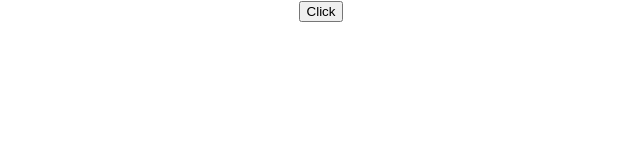
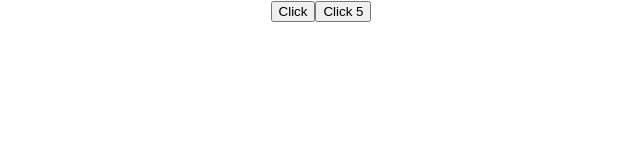
Before and after one commit to Ribeiro/ReactCrashCourse, a React (Create React App) app in the folder react-demo/: page / in a window 1280 px wide. Shown: the top 160 px of the page, without its empty margins (319-959 px from the left). Built offline with nearby package versions, Linux system fonts and the light colour scheme.

Commit message:
Event handling passing additional arguments

```diff
--- a/react-demo/src/components/ClickHandler.js
+++ b/react-demo/src/components/ClickHandler.js
@@ -1,8 +1,9 @@
 export const ClickHandler = () => {
-    const clickHandler = (event) => {
-        console.log('button clicked', event)
+    const clickHandler = (event, count = 1) => {
+        console.log('button clicked', count, event)
     }
     return <div>
         <button onClick={clickHandler}>Click</button>
+        <button onClick={(event) => clickHandler(event, 5)}>Click 5</button>
     </div>
 }
```
